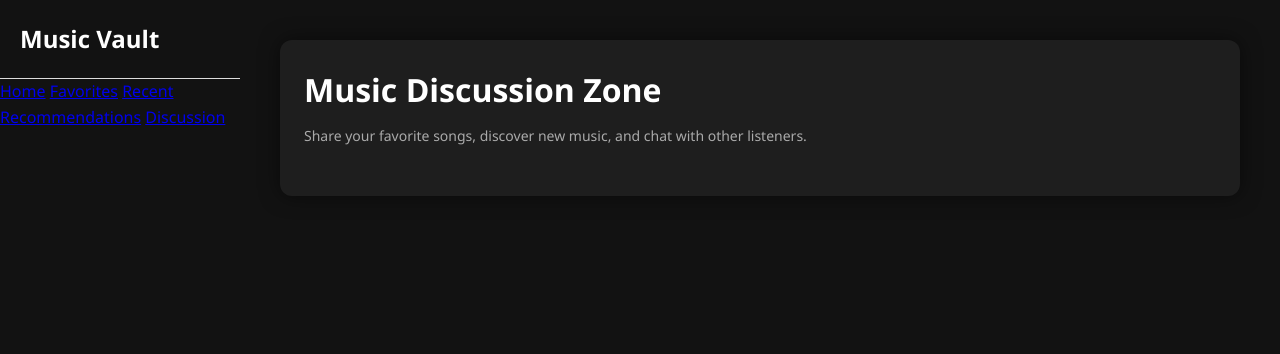
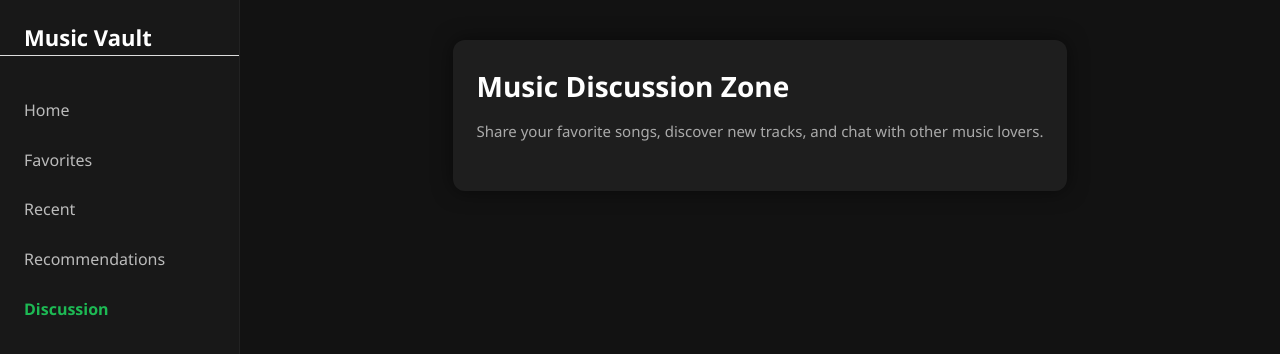
Before and after one commit to superyan6/My-Project, a plain HTML site: page discussion.html in a window 1280 px wide. Drawn offline with Linux system fonts and the light colour scheme.

Commit message:
Update discussion.html

```diff
--- a/discussion.html
+++ b/discussion.html
@@ -4,8 +4,11 @@
   <meta charset="UTF-8" />
   <meta name="viewport" content="width=device-width, initial-scale=1.0" />
   <title>Music Vault - Discussion</title>
+
+  <!-- 引用现有样式，保持风格一致 -->
   <link rel="stylesheet" href="css/common.css" />
   <link rel="stylesheet" href="css/style.css" />
+
   <style>
     body {
       background-color: #121212;
@@ -13,41 +16,90 @@
       font-family: 'Segoe UI', sans-serif;
       display: flex;
       margin: 0;
+      height: 100vh;
+      overflow: hidden;
     }
 
     .main-content {
       flex: 1;
       padding: 40px;
+      overflow-y: auto; /* ✅ 允许内容滚动 */
     }
 
     .discussion-container {
       background: #1e1e1e;
       border-radius: 12px;
       padding: 24px;
-      box-shadow: 0 0 20px rgba(0,0,0,0.5);
+      box-shadow: 0 0 20px rgba(0, 0, 0, 0.5);
+      max-width: 900px;
+      margin: 0 auto;
     }
 
     h1 {
       color: #fff;
+      font-size: 28px;
       margin-bottom: 10px;
     }
 
     p.subtitle {
       color: #aaa;
-      font-size: 14px;
+      font-size: 15px;
       margin-bottom: 24px;
     }
 
-    /* Giscus comment section */
-    .giscus-frame {
-      width: 100%;
-      border: none;
-      margin-top: 20px;
+    /* Sidebar 调整，确保风格统一 */
+    .sidebar {
+      background-color: #181818;
+      width: 240px;
+      display: flex;
+      flex-direction: column;
+      padding: 20px 0;
+      border-right: 1px solid #222;
+      position: fixed;
+      height: 100vh;
+      top: 0;
+      left: 0;
+    }
+
+    .sidebar-header {
+      padding: 0 24px;
+      margin-bottom: 30px;
+    }
+
+    .app-logo {
+      color: #fff;
+      font-size: 22px;
+      font-weight: bold;
+    }
+
+    .nav-links {
+      display: flex;
+      flex-direction: column;
+      padding: 0 24px;
+    }
+
+    .nav-links a {
+      color: #bbb;
+      text-decoration: none;
+      margin: 12px 0;
+      transition: color 0.3s ease;
+    }
+
+    .nav-links a:hover,
+    .nav-links a.active {
+      color: #1db954; /* Spotify 绿 */
+      font-weight: bold;
+    }
+
+    /* 主体内容区域 */
+    .main-content {
+      margin-left: 240px; /* ✅ 给侧栏留空间 */
     }
   </style>
 </head>
+
 <body>
-  <!-- Sidebar -->
+  <!-- ✅ Sidebar (与其他页面一致) -->
   <div class="sidebar">
     <div class="sidebar-header">
       <h2 class="app-logo">Music Vault</h2>
@@ -61,13 +113,15 @@
     </nav>
   </div>
 
-  <!-- Main content -->
+  <!-- ✅ Main Content -->
   <div class="main-content">
     <div class="discussion-container">
       <h1>Music Discussion Zone</h1>
-      <p class="subtitle">Share your favorite songs, discover new music, and chat with other listeners.</p>
+      <p class="subtitle">
+        Share your favorite songs, discover new tracks, and chat with other music lovers.
+      </p>
 
-      <!-- Giscus -->
+      <!-- ✅ Giscus Comment System -->
       <script src="https://giscus.app/client.js"
         data-repo="superyan6/My-Project"
         data-repo-id="R_kgD0QJ-ubg"
```
